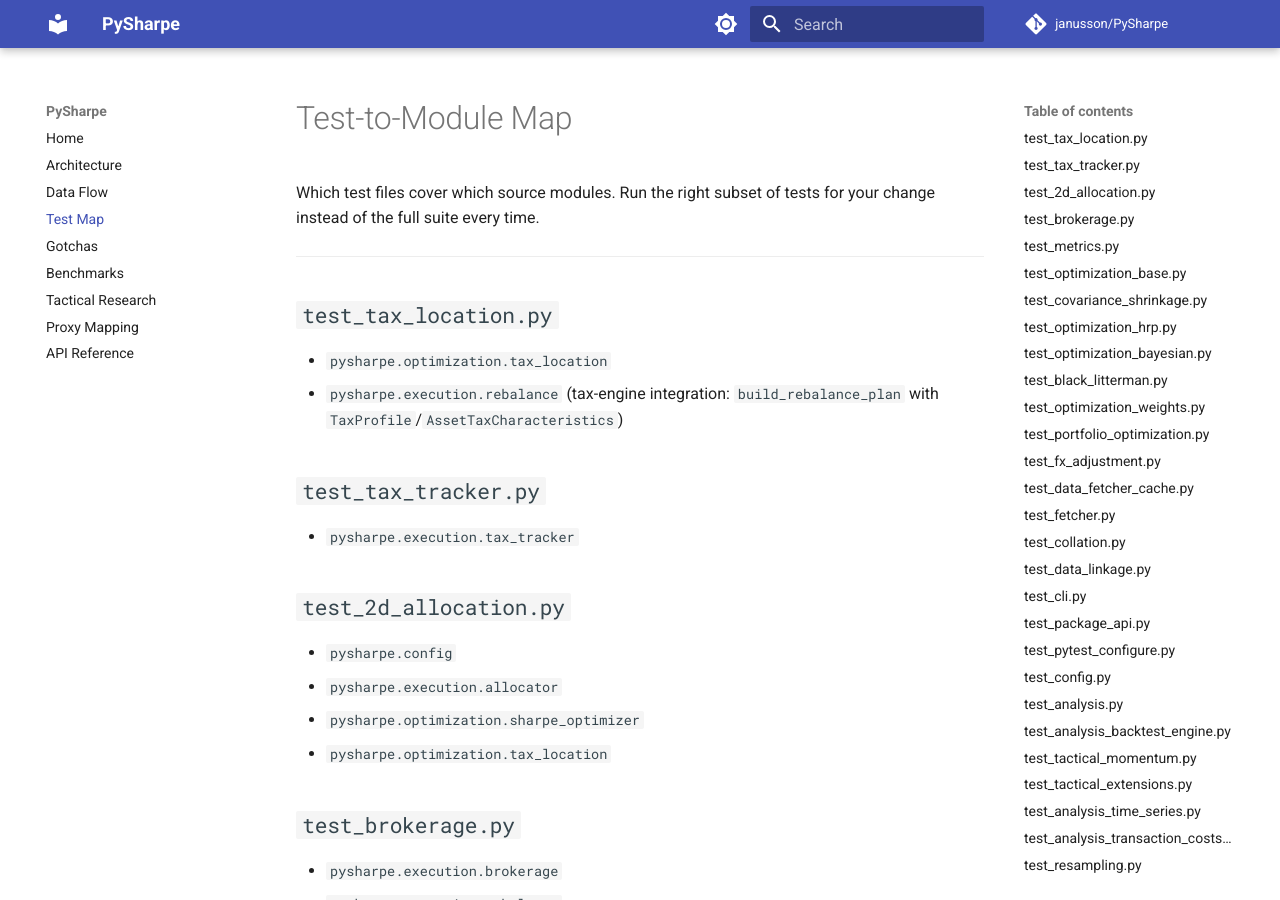
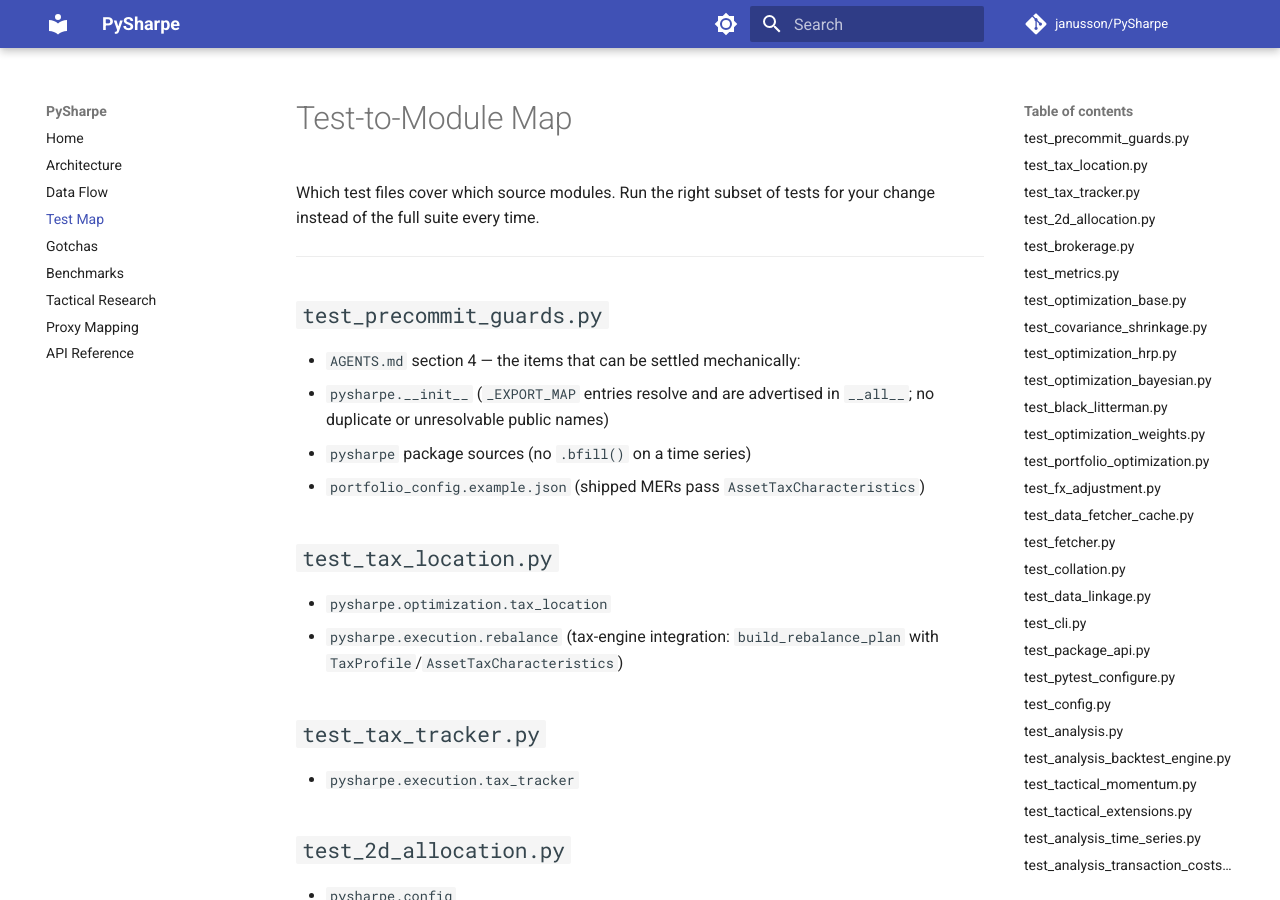
Before and after one commit to janusson/PySharpe, an MkDocs documentation site: the page built from docs/TEST_MAP.md, in a window 1280 px wide and 900 px high. Built offline with MkDocs 1.6.1 and Material for MkDocs 9.7.7, drawn with Linux system fonts in a browser that asks for light colours; comment, search, counter and statistics services are not loaded; some of the changed text lies outside the part shown.

Commit message:
test: enforce the mechanical half of the pre-commit checklist
Section 4 of AGENTS.md asked an author to verify eight properties from memory.
Four of them are machine-checkable, and this moves the two that had no test
into the suite so a violation fails `make test` instead of waiting for review.

`tests/test_precommit_guards.py`:
- every `_EXPORT_MAP` entry resolves from its declared module and is advertised
  in `__all__` (one parametrised case per entry, so a stale mapping names the
  symbol that broke);
- every name `__all__` advertises is resolvable, and none is listed twice;
- no module under `src/pysharpe/` calls `.bfill()`;
- every MER shipped in `portfolio_config.example.json` passes
  `AssetTaxCharacteristics`, so the data is checked against the runtime
  validator rather than a second copy of the rule.

The duplicate-name guard found a live defect on its first run: `AccountType`,
`AssetTaxProfile`, `TaxProfile` and `calculate_withholding_tax_rate` were listed
twice because they are both eagerly imported (`_CONFIG_EXPORTS`) and lazily
mapped (`_EXPORT_MAP`). `__all__` now deduplicates via `dict.fromkeys`, keeping
first-occurrence order; no import behaviour changes.

Also raise the `make test` coverage floor from 75% to 82%. At 83.7% measured,
the old floor left a gap wide enough to absorb a large regression unnoticed.
The floor sits one point below the measurement to tolerate platform variance
and ratchets upward as coverage rises.

Items 1 and 4 already had runtime enforcement (`AssetTaxCharacteristics`
rejects fractions that do not sum to 1.0 and MERs outside [0, 0.10]), and items
3, 5, 7 and 8 need judgement, so AGENTS.md now states where each item is
enforced instead of implying all eight are manual.

```diff
--- a/docs/TEST_MAP.md
+++ b/docs/TEST_MAP.md
@@ -4,6 +4,12 @@ Which test files cover which source modules. Run the right subset of tests for
 your change instead of the full suite every time.
 
 ---
+
+## `test_precommit_guards.py`
+- `AGENTS.md` section 4 — the items that can be settled mechanically:
+  - `pysharpe.__init__` (`_EXPORT_MAP` entries resolve and are advertised in `__all__`; no duplicate or unresolvable public names)
+  - `pysharpe` package sources (no `.bfill()` on a time series)
+  - `portfolio_config.example.json` (shipped MERs pass `AssetTaxCharacteristics`)
 
 ## `test_tax_location.py`
 - `pysharpe.optimization.tax_location`
@@ -188,7 +194,7 @@ your change instead of the full suite every time.
 
 | Changing this module | Run |
 |---------------------|-----|
-| `__init__.py` | `pytest tests/test_package_api.py` |
+| `__init__.py` | `pytest tests/test_package_api.py tests/test_precommit_guards.py` |
 | `analysis/backtest.py`, `analysis/benchmarks.py`, `analysis/scoring.py`, `analysis/visualization.py` | `pytest tests/test_analysis.py` |
 | `analysis/backtest_engine.py` | `pytest tests/test_analysis_backtest_engine.py tests/test_analysis_transaction_costs.py` |
 | `analysis/categorization.py` | `pytest tests/test_categorization.py` |
@@ -197,6 +203,7 @@ your change instead of the full suite every time.
 | `analysis/tactical_momentum.py` | `pytest tests/test_tactical_momentum.py` |
 | `analysis/tactical_walk_forward.py` | `pytest tests/test_tactical_momentum.py` |
 | `analysis/tactical_momentum.py` trend rules | `pytest tests/test_tactical_extensions.py tests/test_tactical_momentum.py` |
+| `portfolio_config.example.json` MER data | `pytest tests/test_precommit_guards.py` |
 | `analysis/portfolio_overlap.py` | `pytest tests/test_tactical_extensions.py` |
 | `app.py`, `app/*.py` | `pytest tests/test_app_streamlit.py tests/test_app_helpers.py` |
 | `cli.py` | `pytest tests/test_cli.py` |
```
Also changed, not shown: AGENTS.md (+7 -7 lines), CHANGELOG.md (+10 -0 lines), src/pysharpe/__init__.py (+12 -5 lines), 2 other files.
